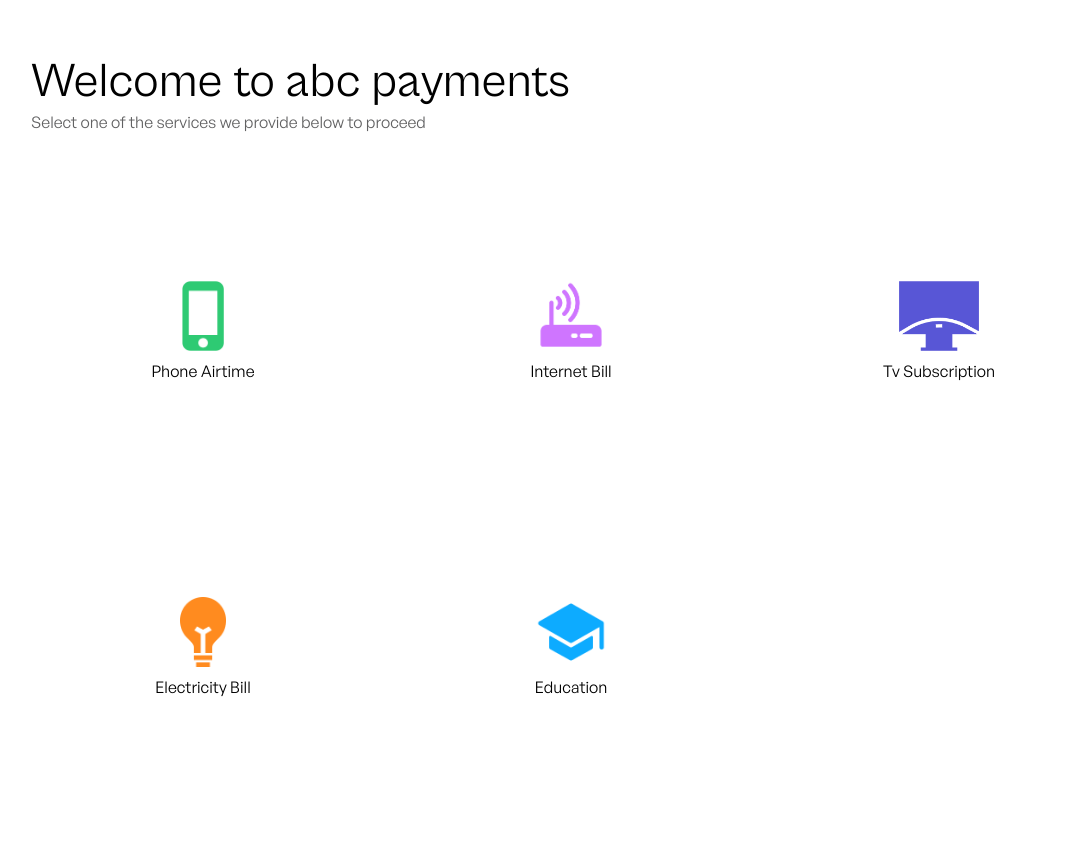
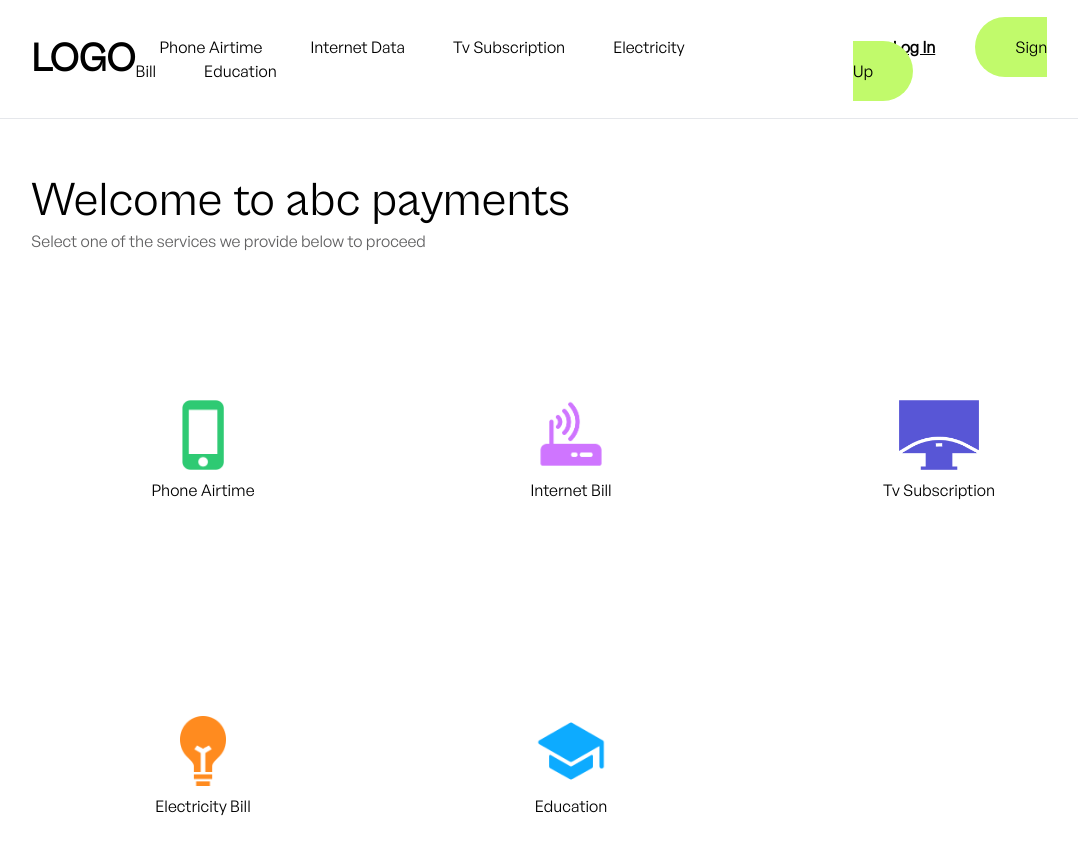
Before and after one commit to volumide/owletfe, a React (Vite) app: page / in a window 1280 px wide. Shown: the top 854 px of the page, without its empty margins (69-1147 px from the left). Built offline with nearby package versions, Linux system fonts and the light colour scheme.

Commit message:
container design complete

```diff
--- a/src/App.jsx
+++ b/src/App.jsx
@@ -3,12 +3,19 @@ import SignIn from "./pages/auth/signin"
 import SignUp from "./pages/auth/signup"
 import ForgotPassword from "./pages/auth/forgot-password"
 import Home from "./pages/home"
+import Container from "./pages/container"
 
 function App() {
   const router = createBrowserRouter([
     {
       path: "/",
-      element: <Home />
+      element: <Container />,
+      children: [
+        {
+          index: true,
+          element: <Home />
+        }
+      ]
     },
     {
       path: "/sign-in",
--- /dev/null
+++ b/src/pages/container.jsx
@@ -0,0 +1,37 @@
+import { Link, Outlet } from "react-router-dom"
+
+const Container = () => {
+  const links = [
+    { name: "Phone Airtime", to: "/" },
+    { name: "Internet Data", to: "/" },
+    { name: "Tv Subscription", to: "/" },
+    { name: "Electricity Bill", to: "/" },
+    { name: "Education", to: "" }
+  ]
+  return (
+    <div className="">
+      <div className="border-b">
+        <div className=" container px-[100px] py-[35px] mx-auto flex items-center justify-between">
+          <h2>LOGO</h2>
+          <div className="links ">
+            {links.map((link, index) => (
+              <Link to={link.to} className="px-5 mx-1 " key={index + link.name}>
+                {link.name}
+              </Link>
+            ))}
+          </div>
+          <div className="auth">
+            <Link to="/sign-in" className="px-10  font-black underline">
+              Log In
+            </Link>
+            <Link to="/sign-up" className="px-10 py-5 rounded-full bg-primary">
+              Sign Up
+            </Link>
+          </div>
+        </div>
+      </div>
+      <Outlet />
+    </div>
+  )
+}
+export default Container
```
